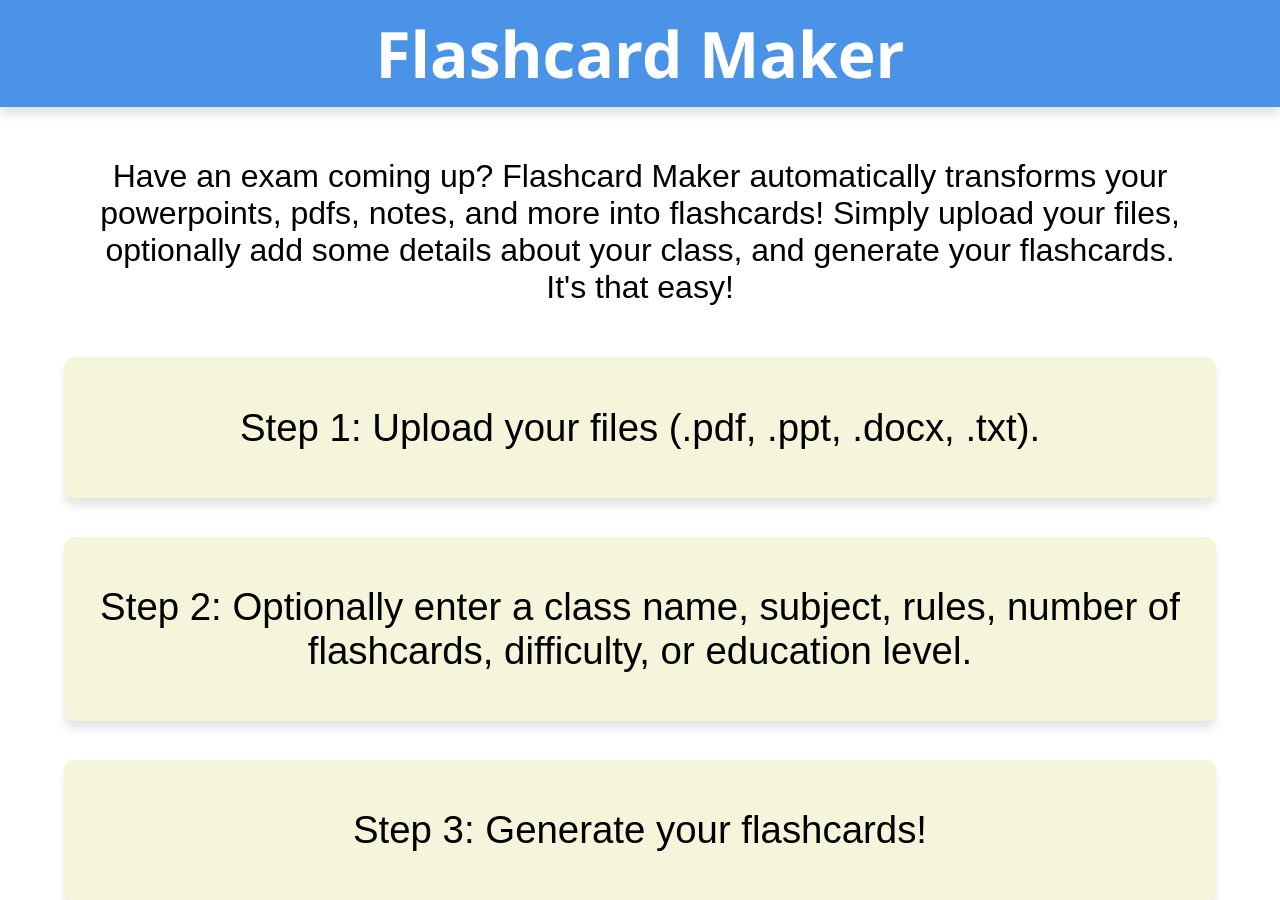
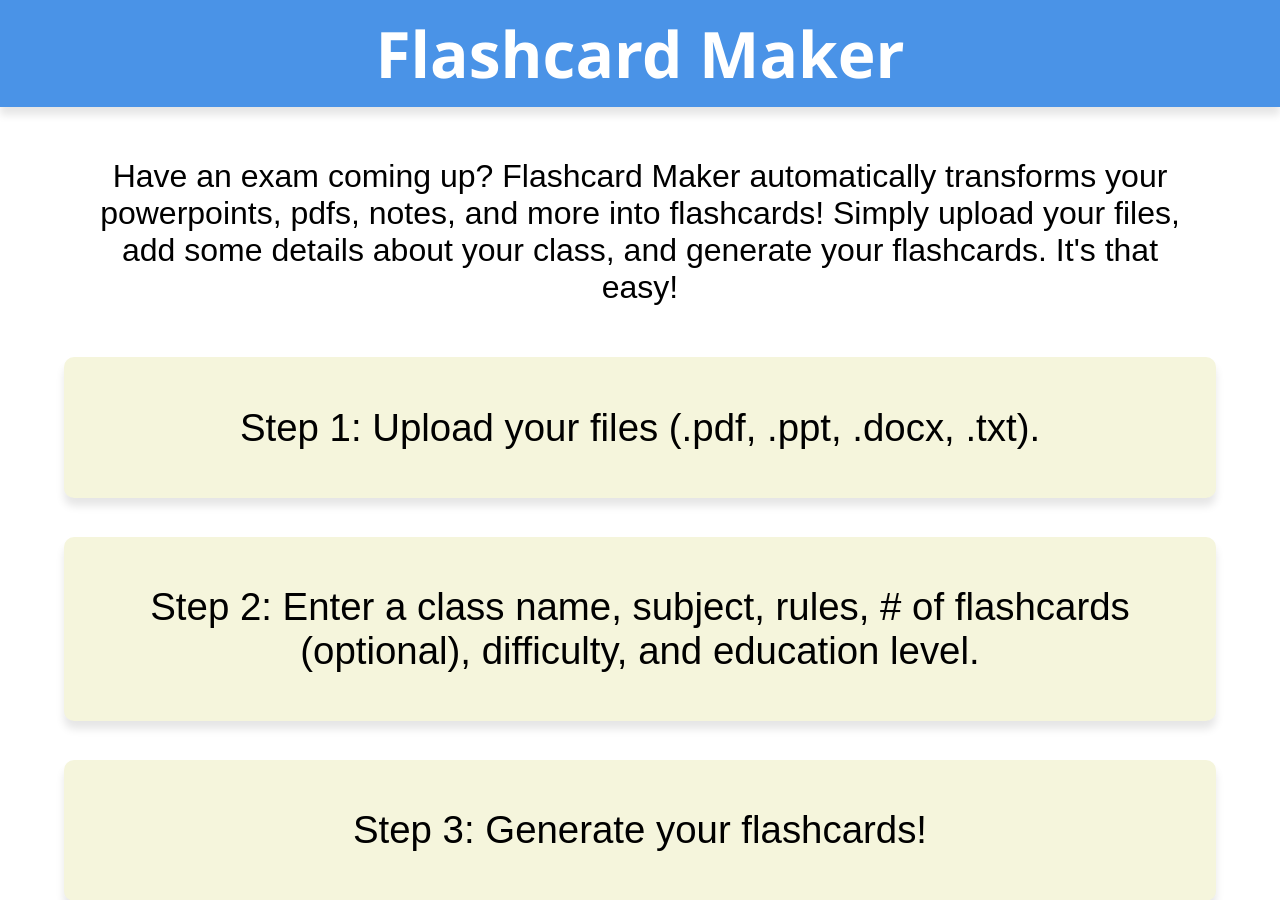
Before and after one commit to SpencerPresley/FlashcardFactory, a Flask app: template src/frontend/templates/form.html in a window 1280 px wide. Shown: the top 900 px of the page. Run offline with Flask 3, Linux system fonts and the light colour scheme; the template is opened without the code that fills it, so the values that code supplies are empty.

Commit message:
Changed some text

```diff
--- a/src/frontend/static/formRules.js
+++ b/src/frontend/static/formRules.js
@@ -7,41 +7,40 @@ document
 const form = document.getElementById("file-input");
 
 form.addEventListener("submit", function (event) {
-  //event.preventDefault(); // Prevents the default form submission
-
+  // event.preventDefault(); // Prevents the default form submission
   form.submit();
 });
 
-const fileInput = document.getElementById("fileInput");
-const fileUploadContainer = document.getElementById("fileUploadContainer");
-const fileList = document.getElementById("fileList");
+const fileInput = document.getElementById('fileInput');
+const fileUploadContainer = document.getElementById('fileUploadContainer');
+const fileList = document.getElementById('fileList');
 
 // Handle file selection (either via button or drag-and-drop)
-fileInput.addEventListener("change", handleFiles);
+fileInput.addEventListener('change', handleFiles);
 
 // Handle drag-over event (needed to allow dropping files)
-fileUploadContainer.addEventListener("dragover", function (event) {
-  event.preventDefault();
-  fileUploadContainer.classList.add("dragover");
+fileUploadContainer.addEventListener('dragover', function(event) {
+    //event.preventDefault();
+    fileUploadContainer.classList.add('dragover');
 });
 
 // Handle drag-leave event
-fileUploadContainer.addEventListener("dragleave", function (event) {
-  fileUploadContainer.classList.remove("dragover");
+fileUploadContainer.addEventListener('dragleave', function(event) {
+    fileUploadContainer.classList.remove('dragover');
 });
 
 // Handle drop event (files being dropped)
-fileUploadContainer.addEventListener("drop", function (event) {
-  event.preventDefault();
-  fileUploadContainer.classList.remove("dragover");
-  fileInput.files = event.dataTransfer.files; // Set dropped files to the input
+fileUploadContainer.addEventListener('drop', function(event) {
+    //event.preventDefault();
+    fileUploadContainer.classList.remove('dragover');
+    fileInput.files = event.dataTransfer.files;  // Set dropped files to the input
     handleFiles(); // Process the files
 });
 
 // Function to display selected or dropped files
 function handleFiles() {
     const files = fileInput.files;
-  fileList.innerHTML = ""; // Clear previous file list
+    fileList.innerHTML = '';  // Clear previous file list
 
     for (let i = 0; i < files.length; i++) {
         const file = files[i];
@@ -49,17 +48,16 @@ function handleFiles() {
         console.log(`File Name: ${file}`);
         console.log(`File Type: ${file.type}`);
         console.log(`File Size: ${file.size} bytes`);
-    console.log(
-      `Last Modified: ${new Date(file.lastModified).toLocaleString()}`
-    );
+        console.log(`Last Modified: ${new Date(file.lastModified).toLocaleString()}`);
 
         const reader = new FileReader();
-    reader.onload = function (event) {
+        reader.onload = function(event) {
             const fileContent = event.target.result;
         };
         reader.readAsText(file);
-    const li = document.createElement("li");
+        const li = document.createElement('li');
         li.textContent = files[i].name;
         fileList.appendChild(li);
+
     }
 }
--- a/src/frontend/templates/form.html
+++ b/src/frontend/templates/form.html
@@ -10,13 +10,13 @@
   <body>
     <h1 class="webname">Flashcard Maker</h1>
     <p class="about">Have an exam coming up? Flashcard Maker automatically transforms your powerpoints, pdfs, notes, and more into flashcards!
-      Simply upload your files, optionally add some details about your class, and generate your flashcards. It's that easy!
+      Simply upload your files, add some details about your class, and generate your flashcards. It's that easy!
     </p>
     <div class="steps">
       <p class="instructions">Step 1: Upload your files (.pdf, .ppt, .docx, .txt).</p>
     </div>
     <div class="steps">
-      <p class="instructions">Step 2: Optionally enter a class name, subject, rules, number of flashcards, difficulty, or education level.</p>
+      <p class="instructions">Step 2: Enter a class name, subject, rules, # of flashcards (optional), difficulty, and education level.</p>
     </div>
 
     <div class="steps">
```
Lines whose indentation alone changed are shown as unchanged.
